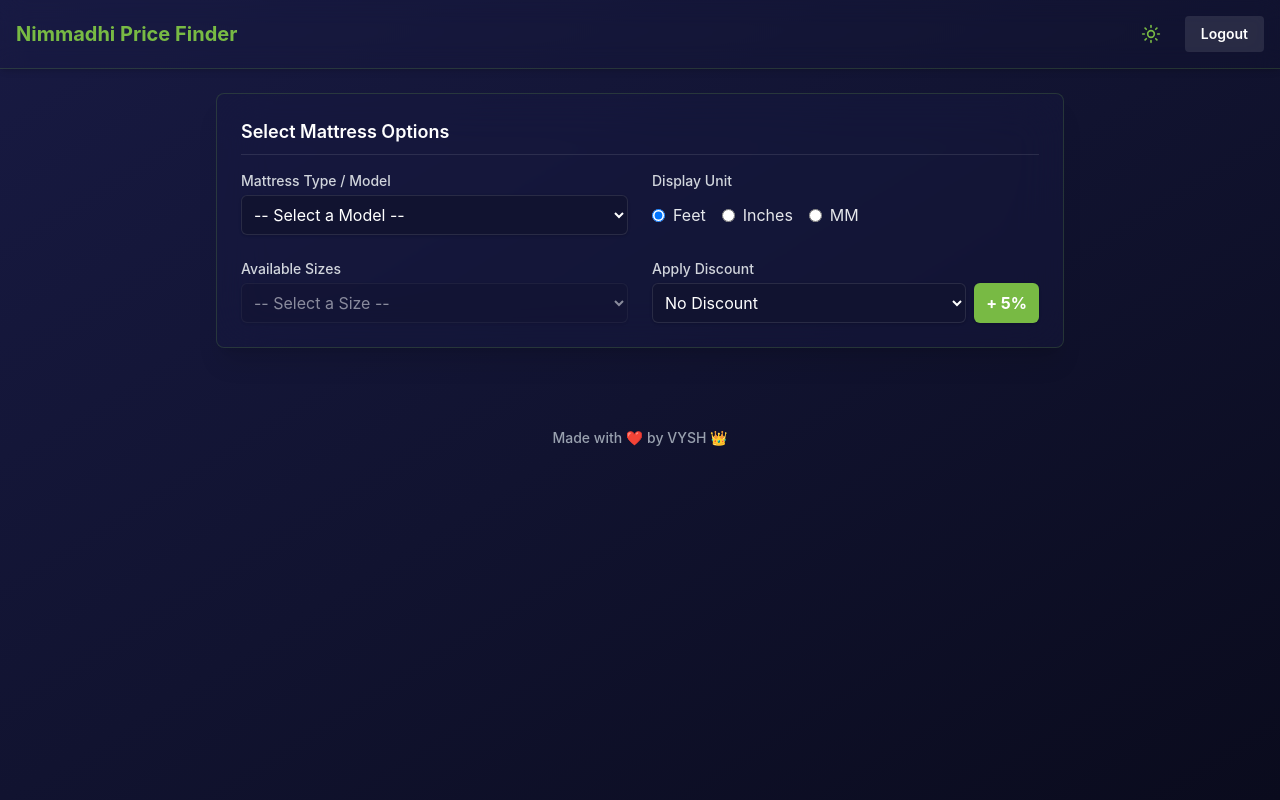
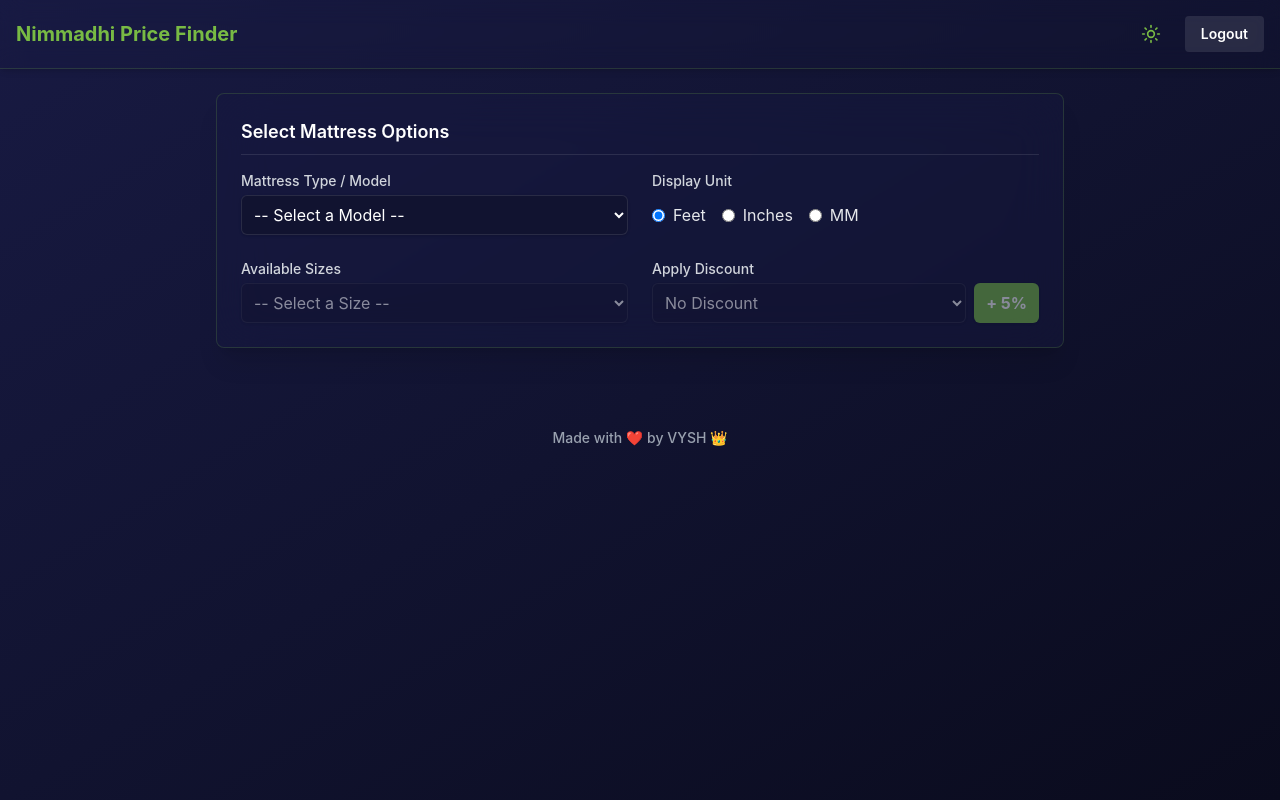
Before and after one commit to b-vysh/Nimmadhi-Price-Finder, a React (Vite) app: page / in a window 1280 px wide. Built offline with nearby package versions, Linux system fonts and the light colour scheme; sample sign-in values are in the browser's storage.

Commit message:
Disable and reset discounts on model change

```diff
--- a/src/components/PriceFinder.tsx
+++ b/src/components/PriceFinder.tsx
@@ -89,6 +89,8 @@ const PriceFinder = () => {
                 onChange={(e) => {
                   setSelectedModel(e.target.value);
                   setSelectedSize(''); // Reset size when model changes
+                  setDiscount(0);      // Reset base discount
+                  setExtraDiscount(0); // Reset extra discount
                 }}
               >
                 <option value="">-- Select a Model --</option>
@@ -139,12 +141,13 @@ const PriceFinder = () => {
               <label className="block text-sm font-medium text-gray-700 dark:text-gray-300 mb-1">Apply Discount</label>
               <div className="flex gap-2">
                 <select
-                  className="flex-1 bg-white dark:bg-[#111330] border-gray-300 dark:border-white/10 text-gray-900 dark:text-white rounded-md shadow-sm p-2 border focus:ring-2 focus:ring-[#78ba44] focus:border-transparent outline-none transition-colors"
+                  className="flex-1 bg-white dark:bg-[#111330] border-gray-300 dark:border-white/10 text-gray-900 dark:text-white rounded-md shadow-sm p-2 border focus:ring-2 focus:ring-[#78ba44] focus:border-transparent outline-none transition-colors disabled:opacity-50 disabled:cursor-not-allowed"
                   value={discount}
                   onChange={(e) => {
                     setDiscount(Number(e.target.value));
                     setExtraDiscount(0);
                   }}
+                  disabled={!selectedModel}
                 >
                   {DISCOUNTS.map((d) => (
                     <option key={d} value={d}>
@@ -154,16 +157,18 @@ const PriceFinder = () => {
                 </select>
                 <button
                   onClick={() => setExtraDiscount((prev) => prev + 5)}
-                  className="bg-[#78ba44] hover:bg-[#65a037] text-white px-3 py-2 rounded-md font-bold transition-colors whitespace-nowrap shadow-sm"
+                  className="bg-[#78ba44] hover:bg-[#65a037] text-white px-3 py-2 rounded-md font-bold transition-colors whitespace-nowrap shadow-sm disabled:opacity-50 disabled:cursor-not-allowed"
                   title="Add additional 5% discount"
+                  disabled={!selectedModel}
                 >
                   + 5%
                 </button>
                 {extraDiscount > 0 && (
                   <button
                     onClick={() => setExtraDiscount(0)}
-                    className="bg-red-500 hover:bg-red-600 text-white px-3 py-2 rounded-md font-bold transition-colors shadow-sm"
+                    className="bg-red-500 hover:bg-red-600 text-white px-3 py-2 rounded-md font-bold transition-colors shadow-sm disabled:opacity-50 disabled:cursor-not-allowed"
                     title="Reset extra discount"
+                    disabled={!selectedModel}
                   >
                     Reset
                   </button>
```
